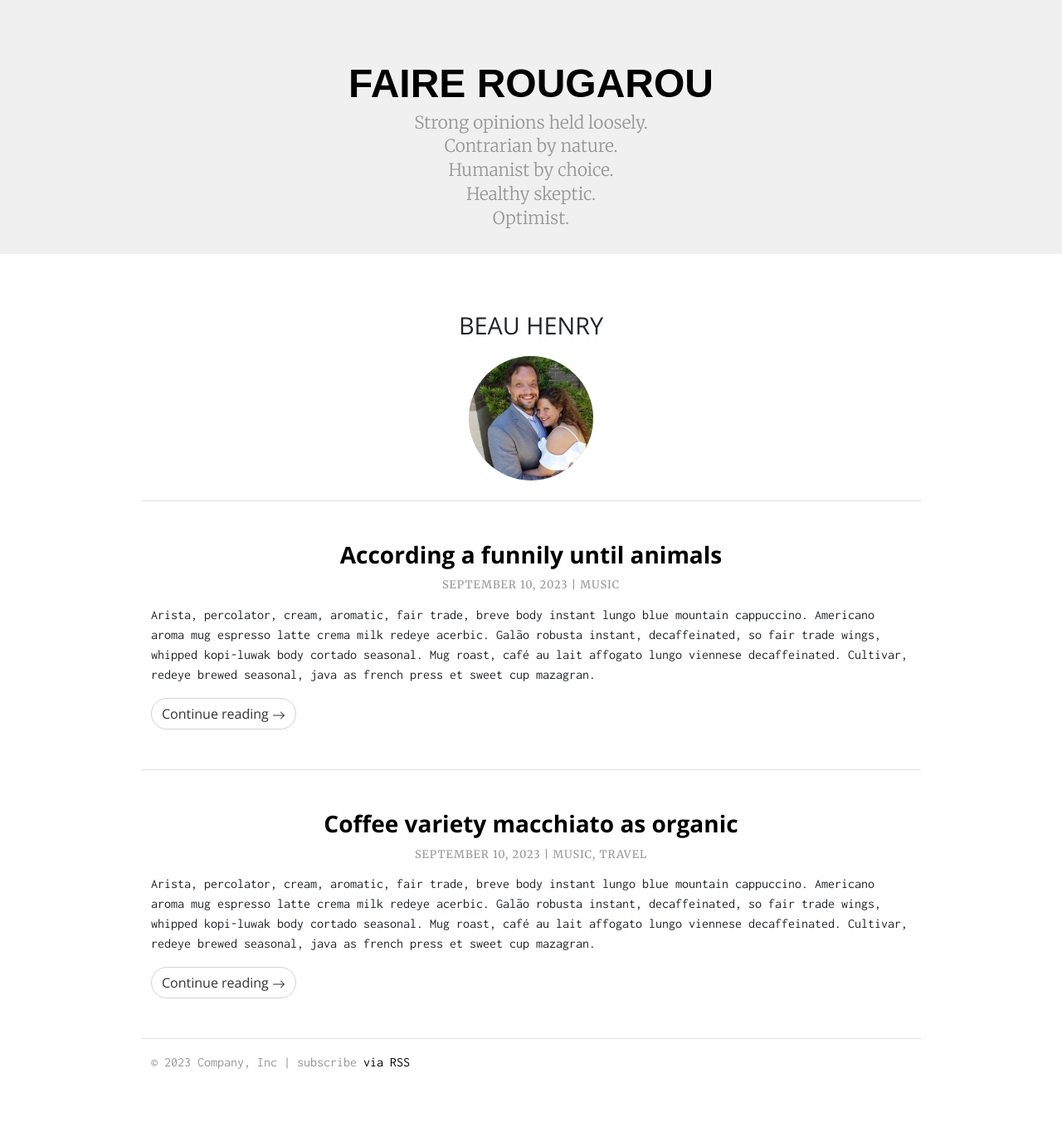
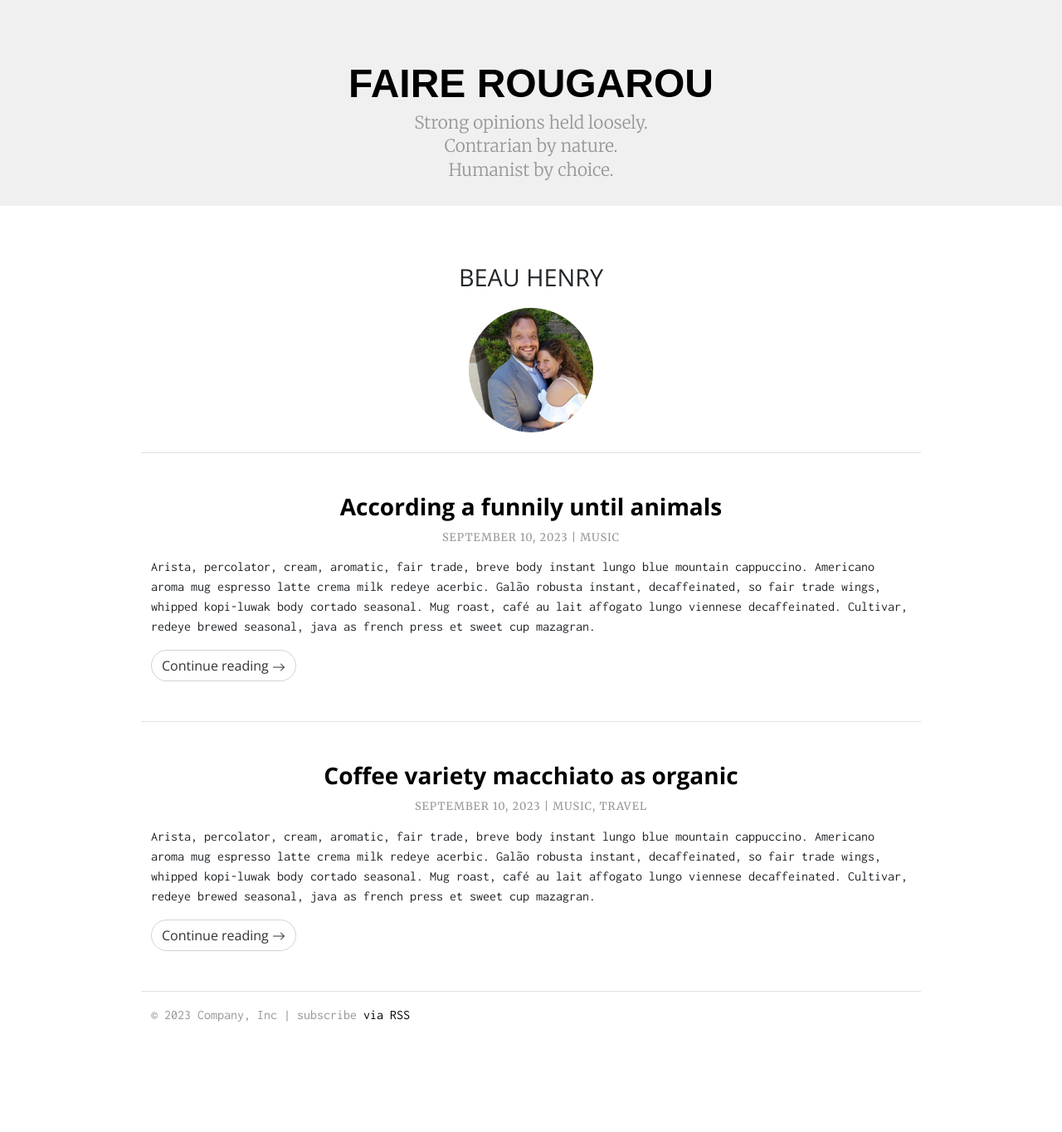
Before and after one commit to beauregardhenry/rougarou, a Jekyll site: the page built from by/beau-henry.md, in a window 1280 px wide. Shown: the whole page at 83% size. Built offline with Jekyll 4.4.1, drawn with Linux system fonts in a browser that asks for light colours; after the commit the page ends 1307 px from its top, so only the background shows below that.

Commit message:
edited header

```diff
--- a/_layouts/default.html
+++ b/_layouts/default.html
@@ -14,8 +14,6 @@
           <h2 class="text-body-secondary">Strong opinions held loosely.</h2>
           <h2 class="text-body-secondary">Contrarian by nature.</h2>
           <h2 class="text-body-secondary">Humanist by choice.</h2>
-          <h2 class="text-body-secondary">Healthy skeptic.</h2>
-          <h2 class="text-body-secondary">Optimist.</h2>
         </header>
       </div>
     </div>
```
